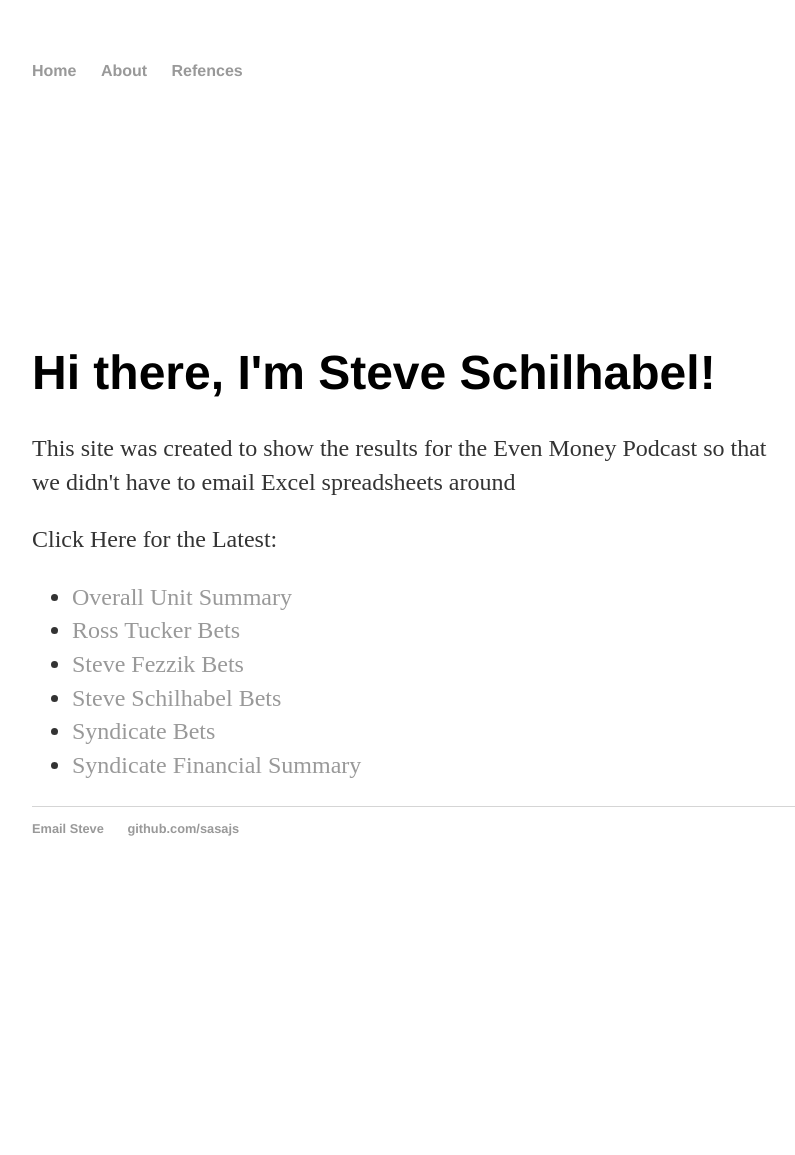
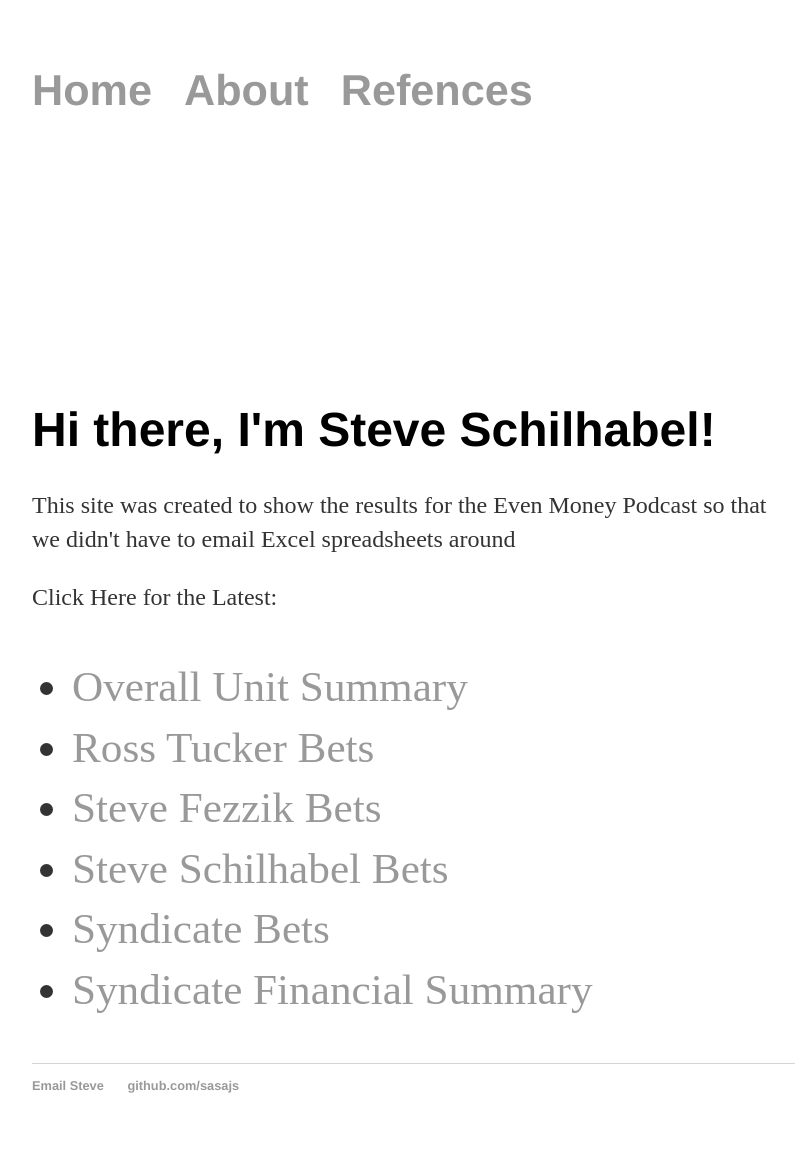
Before and after one commit to tsmith3480/sasajs.github.io, a Jekyll site: the page built from index.html, in a window 1280 px wide. Shown: the whole page, without its empty margins (160-955 px from the left). Built offline with Jekyll 4.4.1, drawn with Linux system fonts in a browser that asks for light colours; before the commit the page ends 900 px from its top, so only the background shows below that.

Commit message:
Update main.css

```diff
--- a/css/main.css
+++ b/css/main.css
@@ -6,6 +6,7 @@ a:hover { text-decoration: underline; }
 
 p, ul { font-size: 1.5em; line-height: 1.4em; color: #333; }
 
+nav, ul { font-size: 2.7em; }
 
 h1, h2, h3, h4 { font-family: 'Helvetica', 'Arial', 'Sans-Serif'; }
 h1 { font-size: 3em;  }
```
